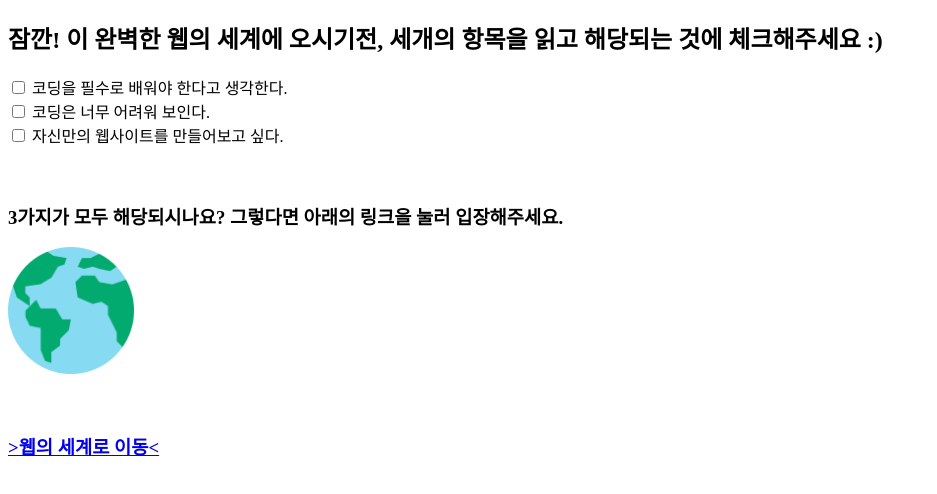
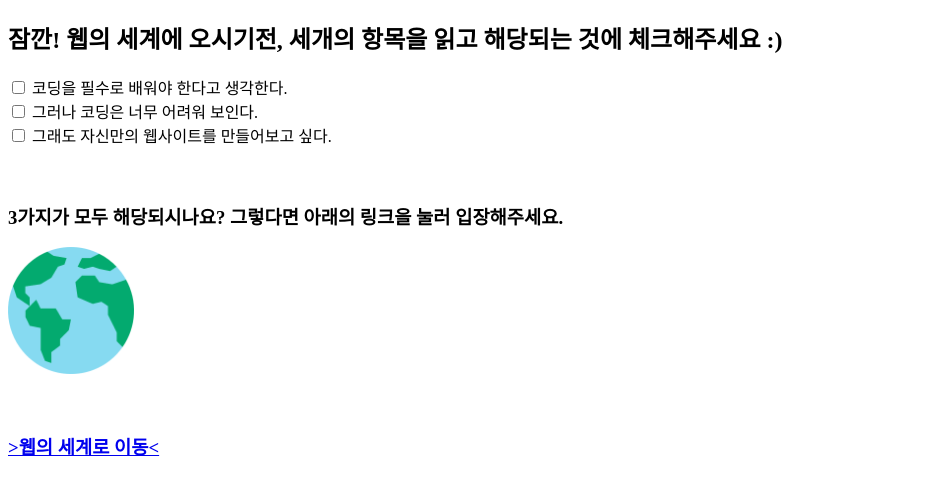
Before and after one commit to ChangL-B/myweb, a plain HTML site: page index.html in a window 1280 px wide. Shown: the whole page, without its empty margins (0-937 px from the left). Drawn offline with Linux system fonts and the light colour scheme.

Commit message:
Update index.html

```diff
--- a/index.html
+++ b/index.html
@@ -5,10 +5,10 @@
   <meta charset="utf-8">
   </head>
 <body>
-  <h2>잠깐! 이 완벽한 웹의 세계에 오시기전, 세개의 항목을 읽고 해당되는 것에 체크해주세요 :)</h2>
+  <h2>잠깐! 웹의 세계에 오시기전, 세개의 항목을 읽고 해당되는 것에 체크해주세요 :)</h2>
   <input type="checkbox"> 코딩을 필수로 배워야 한다고 생각한다.<br>
-  <input type="checkbox"> 코딩은 너무 어려워 보인다.<br>
-  <input type="checkbox"> 자신만의 웹사이트를 만들어보고 싶다.<br><br><br>
+  <input type="checkbox"> 그러나 코딩은 너무 어려워 보인다.<br>
+  <input type="checkbox"> 그래도 자신만의 웹사이트를 만들어보고 싶다.<br><br><br>
   <h3>3가지가 모두 해당되시나요? 그렇다면 아래의 링크을 눌러 입장해주세요.</h3>
   <img src="worldwide.png" width="10%"><br><br><br>
   <h3><a href="page1.html">>웹의 세계로 이동<</a></h3>
```
